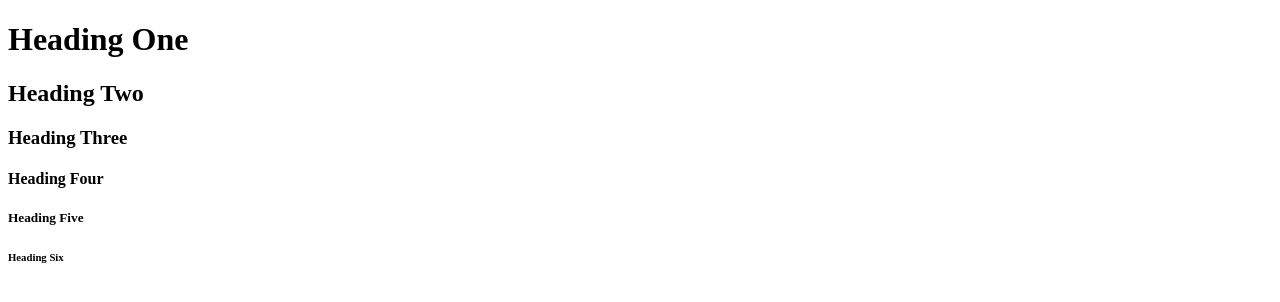
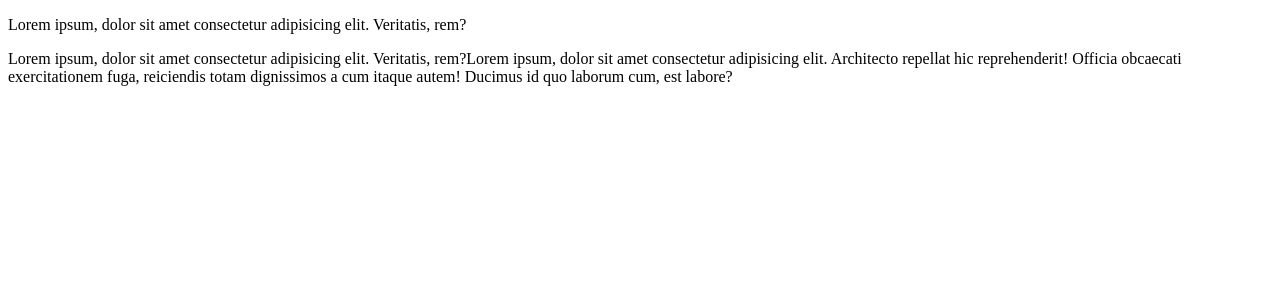
Before and after one commit to DavidGuimaraes/html-crash-course-traversy-media, a plain HTML site: page index.html in a window 1280 px wide. Drawn offline with Linux system fonts and the light colour scheme.

Commit message:
Paragraphs

```diff
--- a/index.html
+++ b/index.html
@@ -4,12 +4,7 @@
         <title>HTML Crash Course Traversy Media</title>
     </head>
     <body>
-        <!-- Headings -->
-        <h1>Heading One</h1>
-        <h2>Heading Two</h2>
-        <h3>Heading Three</h3>
-        <h4>Heading Four</h4>
-        <h5>Heading Five</h5>
-        <h6>Heading Six</h6>
+        <p>Lorem ipsum, dolor sit amet consectetur adipisicing elit. Veritatis, rem?</p>
+        <p>Lorem ipsum, dolor sit amet consectetur adipisicing elit. Veritatis, rem?Lorem ipsum, dolor sit amet consectetur adipisicing elit. Architecto repellat hic reprehenderit! Officia obcaecati exercitationem fuga, reiciendis totam dignissimos a cum itaque autem! Ducimus id quo laborum cum, est labore?</p>
     </body>
 </html>
```
